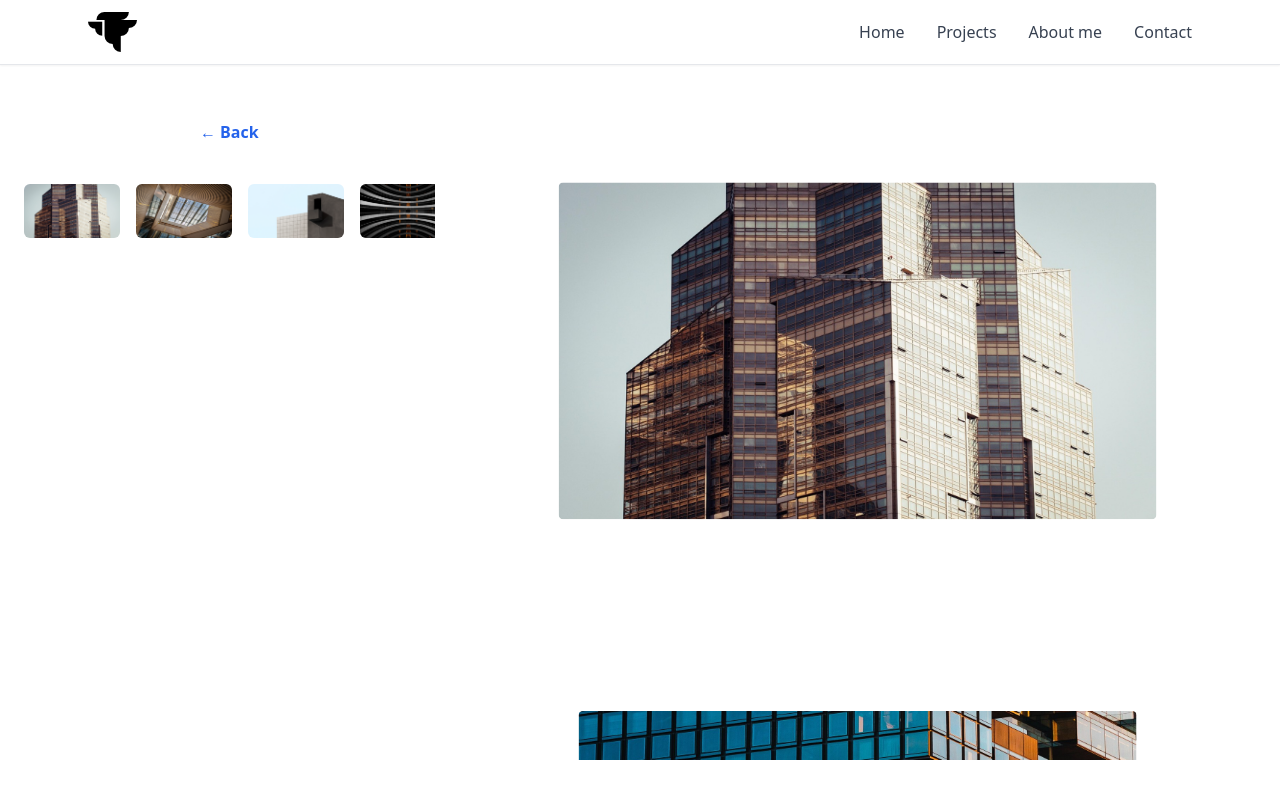
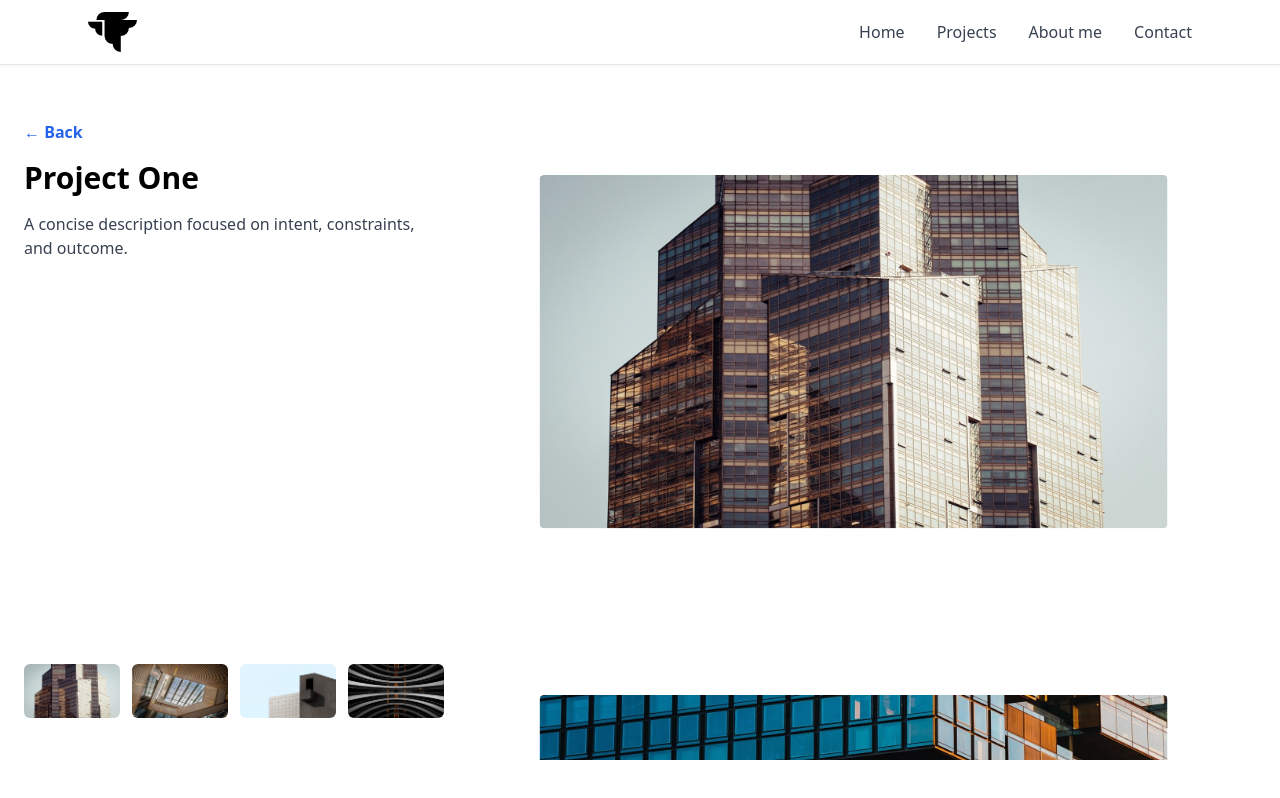
Before and after one commit to natvy/salesman_portfolio, a Next.js app: page /projects/p1 in a window 1280 px wide. Shown: the top 798 px of the page. Built offline with nearby package versions, Linux system fonts and the light colour scheme.

Commit message:
La imagen de la mini-galería que clickeas es la misma entidad visual que termina siendo la imagen grande del panel derecho.

```diff
--- a/src/components/ProjectDetail.tsx
+++ b/src/components/ProjectDetail.tsx
@@ -1,5 +1,10 @@
 // src/components/ProjectDetail.tsx
-import { motion, AnimatePresence } from "framer-motion";
+import {
+  motion,
+  AnimatePresence,
+  useSpring,
+  useTransform,
+} from "framer-motion";
 import Image from "next/image";
 import { useRouter } from "next/router";
 import { useEffect, useRef, useState } from "react";
@@ -22,9 +27,15 @@ export default function ProjectDetail({
   const [selectedImageIndex, setSelectedImageIndex] = useState(0);
 
   const verticalRef = useRef<HTMLDivElement | null>(null);
+
   const ITEM_HEIGHT = 500;
-  const SCALE_MIN = 0.7;
-  const [scrollY, setScrollY] = useState(0);
+  const SCALE_MIN = 0.78;
+
+  const rawScrollY = useSpring(0, {
+    stiffness: 120,
+    damping: 25,
+    mass: 0.4,
+  });
 
   const activeProject = projects[activeProjectIndex];
 
@@ -32,47 +43,68 @@ export default function ProjectDetail({
 
   const handleVerticalScroll = () => {
     if (!verticalRef.current) return;
-    const scrollTop = verticalRef.current.scrollTop;
-    setScrollY(scrollTop);
-  };
-
-  const handleMiniClick = (index: number) => {
-    setActiveProjectIndex(index);
-    setSelectedImageIndex(0); // siempre mostrar la primera imagen al cambiar de proyecto
-    verticalRef.current?.scrollTo({ top: 0, behavior: "smooth" });
+    rawScrollY.set(verticalRef.current.scrollTop);
   };
 
   useEffect(() => {
     const container = verticalRef.current;
-    container?.addEventListener("scroll", handleVerticalScroll);
+    container?.addEventListener("scroll", handleVerticalScroll, {
+      passive: true,
+    });
     return () => container?.removeEventListener("scroll", handleVerticalScroll);
   }, []);
 
   return (
     <div className="min-h-screen flex flex-col lg:flex-row px-6 py-10">
-      {/* Panel izquierdo: info y mini-galería */}
-      <div className="lg:w-1/3 flex flex-col gap-6">
-        <button
+      {/* Panel izquierdo */}
+      <div className="lg:w-1/3 flex flex-col justify-start relative">
+        <div className="mb-6">
+          <motion.button
             onClick={() => router.push("/")}
-          className="text-blue-600 font-semibold"
+            className="text-blue-600 font-semibold mb-4"
+            whileHover={{ x: -4 }}
+            transition={{ type: "spring", stiffness: 300, damping: 20 }}
           >
             ← Back
-        </button>
+          </motion.button>
 
-        <div className="flex gap-4 overflow-x-auto mt-4">
+          <AnimatePresence mode="wait">
+            <motion.div
+              key={activeProject.id}
+              initial={{ opacity: 0, y: 12 }}
+              animate={{ opacity: 1, y: 0 }}
+              exit={{ opacity: 0, y: -12 }}
+              transition={{ duration: 0.35, ease: [0.25, 0.1, 0.25, 1] }}
+            >
+              <h1 className="text-3xl font-bold">{activeProject.title}</h1>
+              <p className="text-gray-700 mt-4">{activeProject.description}</p>
+            </motion.div>
+          </AnimatePresence>
+        </div>
+
+        {/* Mini-galería */}
+        <div className="absolute bottom-20 left-0 flex gap-3">
           {projects.map((proj, i) => (
-            <div
+            <motion.div
               key={proj.id}
+              layoutId={`shared-image-${proj.id}`}
               className="flex-shrink-0 w-24 h-24 cursor-pointer"
+              whileHover={{ scale: 1.08 }}
+              whileTap={{ scale: 0.96 }}
+              transition={{
+                layout: {
+                  duration: 0.8,
+                  ease: [0.22, 1, 0.36, 1], // easeOutCubic elegante
+                },
+              }}
               onClick={() => {
-                verticalRef.current?.scrollTo({
-                  top: i * ITEM_HEIGHT,
-                  behavior: "smooth",
+                setActiveProjectIndex(i);
+                setSelectedImageIndex(0);
+                requestAnimationFrame(() => {
+                  verticalRef.current?.scrollTo({ top: 0, behavior: "smooth" });
                 });
-                setActiveProjectIndex(i); // actualizar proyecto activo
               }}
             >
-              <motion.div layoutId={`project-${proj.id}`}>
               <Image
                 src={proj.images[0]}
                 alt={proj.title}
@@ -81,12 +113,11 @@ export default function ProjectDetail({
                 className="object-cover rounded-md"
               />
             </motion.div>
-            </div>
           ))}
         </div>
       </div>
 
-      {/* Panel derecho: scroll vertical */}
+      {/* Panel derecho */}
       <div
         ref={verticalRef}
         className="lg:w-2/3 mt-6 lg:mt-0 lg:ml-6 h-[80vh] overflow-y-scroll relative scroll-smooth"
@@ -94,24 +125,34 @@ export default function ProjectDetail({
         <div className="relative">
           {activeProject.images.map((img, i) => {
             const itemCenter = i * ITEM_HEIGHT + ITEM_HEIGHT / 2;
-            const dist = Math.abs(itemCenter - scrollY - getCenterY());
-            const scale = Math.max(SCALE_MIN, 1 - dist / 1000);
+            const isHero = i === 0;
+
+            const scale = useTransform(rawScrollY, (value) => {
+              const dist = Math.abs(itemCenter - value - getCenterY());
+              return Math.max(SCALE_MIN, 1 - dist / 1100);
+            });
+
+            const opacity = useTransform(rawScrollY, (value) => {
+              const dist = Math.abs(itemCenter - value - getCenterY());
+              return Math.max(0.4, 1 - dist / 900);
+            });
 
             return (
-              <AnimatePresence key={img}>
               <motion.div
                 key={img}
+                layoutId={
+                  isHero ? `shared-image-${activeProject.id}` : undefined
+                }
                 style={{
                   height: ITEM_HEIGHT,
                   width: "100%",
                   scale,
-                    marginBottom: 16,
+                  opacity,
+                  marginBottom: 20,
                 }}
-                  layoutId={`project-${activeProject.id}`} // la misma id que en la miniatura
-                  initial={{ opacity: 0 }}
-                  animate={{ opacity: 1 }}
-                  exit={{ opacity: 0 }}
-                  transition={{ duration: 0.5 }}
+                initial={{ opacity: 0, y: 24 }}
+                animate={{ opacity: 1, y: 0 }}
+                transition={{ duration: 0.45, ease: [0.25, 0.1, 0.25, 1] }}
               >
                 <Image
                   src={img}
@@ -121,7 +162,6 @@ export default function ProjectDetail({
                   className="object-cover w-full h-auto rounded-md"
                 />
               </motion.div>
-              </AnimatePresence>
             );
           })}
         </div>
```
Lines whose indentation alone changed are shown as unchanged.
